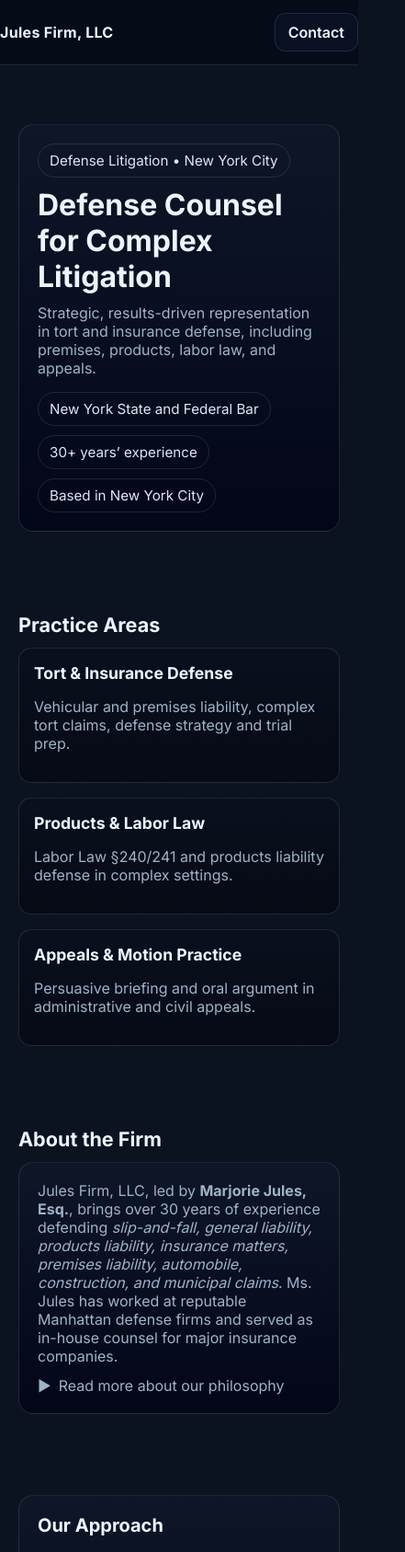
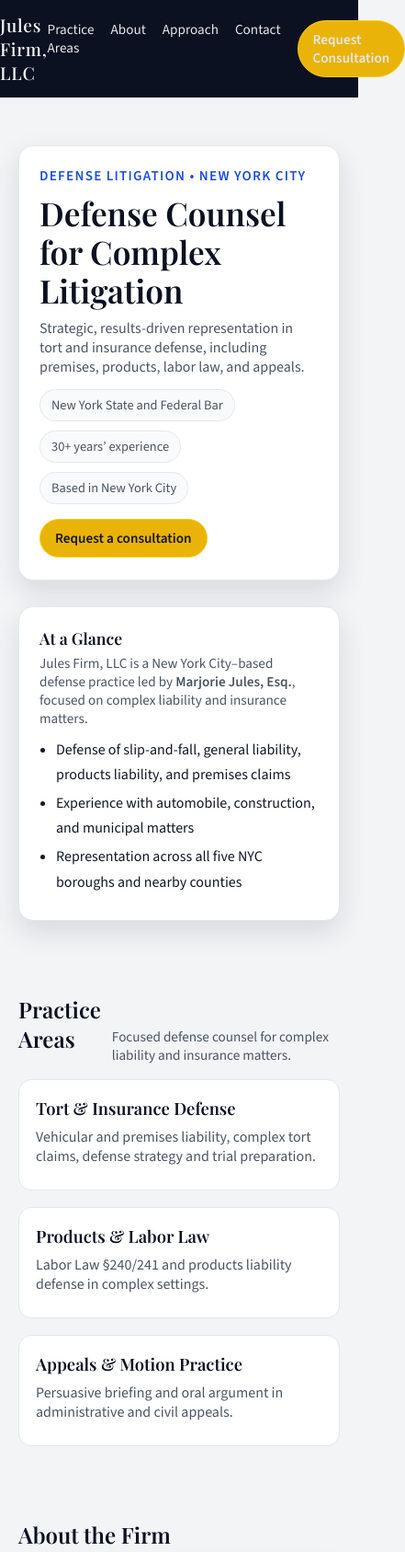
Before and after one commit to APJules/Marjorie-Jules-Website, a plain HTML site: page index.html in a window 390 px wide. Shown: the top 1687 px of the page at 92% size, 441 px wide, since content can reach past the window. Drawn offline with nearby package versions, Linux system fonts and the light colour scheme.

Commit message:
index.html

```diff
--- a/index.html
+++ b/index.html
@@ -4,71 +4,297 @@
   <meta charset="utf-8" />
   <meta name="viewport" content="width=device-width, initial-scale=1" />
   <title>Jules Firm, LLC | New York City Defense Counsel</title>
-  <meta name="description" content="Jules Firm, LLC provides strategic, results-driven defense counsel in New York City. Tort and insurance defense, premises, products, labor law, appeals." />
+  <meta name="description" content="Jules Firm, LLC provides strategic, results-driven defense counsel in New York City. Tort and insurance defense, premises liability, products liability, labor law, and appeals.">
 
+  <!-- Fonts -->
   <link rel="preconnect" href="https://fonts.googleapis.com">
   <link rel="preconnect" href="https://fonts.gstatic.com" crossorigin>
-  <link href="https://fonts.googleapis.com/css2?family=Inter:wght@300;400;600;700&display=swap" rel="stylesheet">
+  <link href="https://fonts.googleapis.com/css2?family=Playfair+Display:wght@500;600&family=Source+Sans+3:wght@300;400;600&display=swap" rel="stylesheet">
 
   <style>
     :root{
-      --bg:#0b1220;            /* solid dark navy */
-      --panel:rgba(15,23,42,.86);
-      --text:#eef4ff;          /* near white */
-      --muted:#9fb3c8;         /* soft blue-gray */
-      --accent:#38bdf8;        /* cyan sky */
-      --accent-2:#22d3ee;
-      --border:rgba(148,163,184,.18);
-      --ring:rgba(56,189,248,.35);
+      --bg-page:#f3f4f6;
+      --bg-card:#ffffff;
+      --nav-bg:#0b1120;
+      --footer-bg:#0b1120;
+
+      --ink:#0b1120;
+      --text:#111827;
+      --muted:#4b5563;
+
+      --accent-blue:#1d4ed8;
+      --accent-gold:#eab308;
+
+      --border:#e5e7eb;
+      --shadow:0 12px 30px rgba(15,23,42,.12);
+      --radius-card:16px;
     }
+
     *{box-sizing:border-box}
-    html,body{height:100%}
+    html,body{margin:0;padding:0}
     body{
+      font-family:"Source Sans 3", system-ui, -apple-system, "Segoe UI", sans-serif;
+      background:var(--bg-page);
+      color:var(--text);
+      -webkit-font-smoothing:antialiased;
+      -moz-osx-font-smoothing:grayscale;
+    }
+
+    a{color:var(--accent-blue);text-decoration:none}
+    a:hover{text-decoration:underline}
+
+    .skip-link{
+      position:absolute;left:-9999px;top:auto;
+      width:1px;height:1px;overflow:hidden;
+    }
+    .skip-link:focus{
+      position:static;width:auto;height:auto;
+      padding:8px 12px;
+      background:#ffffff;
+      border:2px solid var(--accent-blue);
+      z-index:1000;
+    }
+
+    /* Layout */
+    .container{
+      max-width:1120px;
+      margin:0 auto;
+      padding:0 20px;
+    }
+
+    header{
+      background:var(--nav-bg);
+      color:#f9fafb;
+      position:sticky;
+      top:0;
+      z-index:50;
+    }
+    .nav{
+      display:flex;
+      align-items:center;
+      justify-content:space-between;
+      padding:14px 0;
+    }
+    .brand{
+      font-family:"Playfair Display",serif;
+      font-size:1.2rem;
+      letter-spacing:.04em;
+    }
+    .nav-links{
+      display:flex;
+      gap:18px;
+      font-size:.95rem;
+    }
+    .nav-links a{
+      color:#e5e7eb;
+    }
+    .nav-links a:focus-visible{
+      outline:2px solid #facc15;
+      outline-offset:3px;
+    }
+
+    .btn{
+      display:inline-flex;
+      align-items:center;
+      justify-content:center;
+      padding:10px 16px;
+      border-radius:999px;
+      border:1px solid #facc15;
+      background:var(--accent-gold);
+      color:#111827;
+      font-weight:600;
+      font-size:.95rem;
+      cursor:pointer;
+      text-decoration:none;
+    }
+    .btn:hover{
+      background:#fbbf24;
+    }
+    .btn:focus-visible{
+      outline:2px solid #fef3c7;
+      outline-offset:2px;
+    }
+
+    main.container{
+      padding:32px 20px 40px;
+    }
+    section{
+      padding:40px 0;
+    }
+    h1,h2,h3,h4{
+      margin:0 0 8px;
+      color:var(--ink);
+      font-family:"Playfair Display",serif;
+    }
+    h1{font-size:2.2rem;line-height:1.2}
+    h2{font-size:1.5rem;margin-bottom:12px}
+    h3{font-size:1.15rem}
+    p{margin:0 0 10px}
+    .muted{color:var(--muted)}
+
+    .tagline{
+      font-size:.95rem;
+      letter-spacing:.08em;
+      text-transform:uppercase;
+      color:var(--accent-blue);
+      font-weight:600;
+    }
+
+    .hero{
+      display:grid;
+      grid-template-columns: minmax(0,1.5fr) minmax(0,1.1fr);
+      gap:28px;
+      align-items:stretch;
+    }
+    .card{
+      background:var(--bg-card);
+      border-radius:var(--radius-card);
+      border:1px solid var(--border);
+      box-shadow:var(--shadow);
+      padding:22px 22px 24px;
+    }
+
+    .hero-stats{
+      display:flex;
+      flex-wrap:wrap;
+      gap:10px;
+      margin-top:14px;
+    }
+    .stat-pill{
+      border-radius:999px;
+      border:1px solid var(--border);
+      padding:7px 12px;
+      font-size:.9rem;
+      color:var(--muted);
+      background:#f9fafb;
+    }
+    .hero-actions{
+      display:flex;
+      gap:10px;
+      flex-wrap:wrap;
+      margin-top:16px;
+    }
+
+    .section-header{
+      display:flex;
+      align-items:flex-end;
+      justify-content:space-between;
+      gap:12px;
+      margin-bottom:16px;
+    }
+    .section-header p{
       margin:0;
-      font-family:Inter,system-ui,-apple-system,"Segoe UI",Roboto,"Helvetica Neue",Arial,"Noto Sans",sans-serif;
-      background:var(--bg); color:var(--text);
-      -webkit-font-smoothing:antialiased; -moz-osx-font-smoothing:grayscale;
+      font-size:.95rem;
     }
-    a,a:visited{color:var(--accent); text-decoration:none}
-    a:hover{color:var(--accent-2)}
-    .container{max-width:1100px; margin:0 auto; padding:0 20px}
-    header{position:sticky; top:0; z-index:40; background:rgba(7,12,24,.9); border-bottom:1px solid var(--border); backdrop-filter:saturate(140%) blur(6px)}
-    .nav{display:flex; align-items:center; justify-content:space-between; padding:14px 0}
-    .brand{font-weight:700; letter-spacing:.3px}
-    .btn{border:1px solid var(--border); background:#081021; color:var(--text); padding:10px 14px; border-radius:12px; font-weight:600}
-    .btn:focus{outline:none; box-shadow:0 0 0 6px var(--ring)}
 
-    main.container{padding:28px 20px}
-    section{padding:44px 0}
-    h1,h2,h3,h4{margin:0 0 10px}
-    .muted{color:var(--muted)}
-    .card{background:linear-gradient(180deg,var(--panel),rgba(2,6,23,.9)); border:1px solid var(--border); border-radius:16px; padding:20px}
-    .grid-3{display:grid; grid-template-columns:repeat(3,minmax(0,1fr)); gap:16px}
-    .grid-2{display:grid; grid-template-columns:repeat(2,minmax(0,1fr)); gap:16px}
-    .pill{display:inline-block; padding:8px 12px; border:1px solid var(--border); border-radius:999px; color:#dbe7f6; font-size:.95rem}
-    ul.clean{margin:10px 0 0 18px; line-height:1.75}
-    .tile{border:1px solid var(--border); border-radius:14px; padding:16px; background:linear-gradient(180deg,rgba(10,16,30,.9),rgba(6,10,20,.9))}
+    .grid-3{
+      display:grid;
+      grid-template-columns:repeat(3,minmax(0,1fr));
+      gap:18px;
+    }
+    .grid-2{
+      display:grid;
+      grid-template-columns:repeat(2,minmax(0,1fr));
+      gap:18px;
+    }
 
-    /* Contact form */
-    .contact-wrap{display:grid; grid-template-columns:1.1fr .9fr; gap:18px}
-    label{display:block; font-size:.92rem; color:#d1e5f7; margin:6px 0}
-    input,textarea{width:100%; background:#081021; border:1px solid var(--border); color:var(--text); padding:12px 14px; border-radius:12px}
-    textarea{min-height:130px; resize:vertical}
-    .row{display:grid; grid-template-columns:1fr 1fr; gap:12px}
+    .tile{
+      background:var(--bg-card);
+      border-radius:14px;
+      border:1px solid var(--border);
+      padding:18px 18px 16px;
+    }
 
-    .office{font-size:1.1rem; line-height:1.8; font-weight:700; background:rgba(56,189,248,.10);
-      padding:16px 18px; border-radius:12px; border:1px solid rgba(56,189,248,.35)}
+    ul.clean{
+      margin:4px 0 0 18px;
+      padding:0;
+      line-height:1.7;
+    }
+    ul.clean li{margin-bottom:4px}
 
-    /* Read more discloser */
-    details summary{cursor:pointer; list-style:none}
+    details{
+      margin-top:8px;
+    }
+    details summary{
+      list-style:none;
+      cursor:pointer;
+      display:inline-flex;
+      align-items:center;
+      gap:6px;
+      font-size:.95rem;
+      color:var(--accent-blue);
+    }
     details summary::-webkit-details-marker{display:none}
-    summary .chev{transition:transform .15s ease}
-    details[open] summary .chev{transform:rotate(90deg)}
+    .chevron{
+      font-size:.8rem;
+      transition:transform .15s ease;
+    }
+    details[open] .chevron{
+      transform:rotate(90deg);
+    }
 
-    footer{padding:26px 0; color:#b9cbe0; border-top:1px solid var(--border)}
+    .contact-layout{
+      display:grid;
+      grid-template-columns: minmax(0,1.2fr) minmax(0,1fr);
+      gap:22px;
+      align-items:flex-start;
+    }
+    label{
+      display:block;
+      font-size:.9rem;
+      margin-bottom:4px;
+      color:var(--ink);
+    }
+    input,textarea{
+      width:100%;
+      font:inherit;
+      border-radius:10px;
+      border:1px solid var(--border);
+      padding:10px 12px;
+      background:#f9fafb;
+      color:var(--text);
+    }
+    input:focus-visible, textarea:focus-visible{
+      outline:2px solid var(--accent-blue);
+      outline-offset:2px;
+      border-color:var(--accent-blue);
+    }
+    textarea{min-height:130px;resize:vertical}
 
-    @media (max-width:920px){
-      .grid-3,.grid-2,.contact-wrap,.row{grid-template-columns:1fr}
+    .form-row{
+      display:grid;
+      grid-template-columns:1fr 1fr;
+      gap:12px;
+    }
+
+    .office-block{
+      padding:18px 18px 16px;
+      background:var(--bg-card);
+      border-radius:14px;
+      border:1px solid var(--border);
+    }
+
+    footer{
+      background:var(--footer-bg);
+      color:#e5e7eb;
+      padding:18px 0;
+      font-size:.9rem;
+    }
+    footer .footer-inner{
+      display:flex;
+      justify-content:space-between;
+      align-items:center;
+      gap:10px;
+      flex-wrap:wrap;
+    }
+
+    @media (max-width: 900px){
+      .hero{grid-template-columns:1fr}
+      .grid-3{grid-template-columns:1fr}
+      .grid-2{grid-template-columns:1fr}
+      .contact-layout{grid-template-columns:1fr}
+      .form-row{grid-template-columns:1fr}
+      main.container{padding-top:20px}
     }
   </style>
 
@@ -93,86 +319,123 @@
   </script>
 </head>
 <body>
+  <a href="#main" class="skip-link">Skip to main content</a>
+
   <header>
-    <div class="container nav">
+    <div class="container nav" aria-label="Main navigation">
       <div class="brand">Jules Firm, LLC</div>
-      <a class="btn" href="#contact">Contact</a>
+      <nav class="nav-links" aria-label="Primary">
+        <a href="#practice-areas">Practice Areas</a>
+        <a href="#about">About</a>
+        <a href="#approach">Approach</a>
+        <a href="#contact">Contact</a>
+        <a href="#contact" class="btn">Request Consultation</a>
+      </nav>
     </div>
   </header>
 
-  <main class="container">
+  <main id="main" class="container">
 
-    <!-- HERO: crisp + short -->
-    <section style="padding-top:36px">
-      <div class="card">
-        <span class="pill">Defense Litigation • New York City</span>
-        <h1 style="font-size:2rem; margin-top:10px">Defense Counsel for Complex Litigation</h1>
-        <p class="muted" style="margin-top:6px">
-          Strategic, results-driven representation in tort and insurance defense, including premises, products, labor law, and appeals.
-        </p>
-        <div style="display:flex; gap:10px; flex-wrap:wrap; margin-top:10px">
-          <span class="pill">New York State and Federal Bar</span>
-          <span class="pill">30+ years’ experience</span>
-          <span class="pill">Based in New York City</span>
+    <!-- HERO -->
+    <section aria-labelledby="hero-heading" style="padding-top:32px">
+      <div class="hero">
+        <div class="card">
+          <p class="tagline">Defense Litigation • New York City</p>
+          <h1 id="hero-heading">Defense Counsel for Complex Litigation</h1>
+          <p class="muted">
+            Strategic, results-driven representation in tort and insurance defense, including premises,
+            products, labor law, and appeals.
+          </p>
+
+          <div class="hero-stats" aria-label="Key facts">
+            <div class="stat-pill">New York State and Federal Bar</div>
+            <div class="stat-pill">30+ years’ experience</div>
+            <div class="stat-pill">Based in New York City</div>
+          </div>
+
+          <div class="hero-actions">
+            <a href="#contact" class="btn">Request a consultation</a>
+          </div>
+        </div>
+
+        <!-- At a Glance (no photo / no placeholders) -->
+        <aside class="card" aria-label="Firm overview">
+          <h2 style="font-size:1.1rem;margin-bottom:6px">At a Glance</h2>
+          <p class="muted" style="font-size:.95rem;margin-bottom:10px">
+            Jules Firm, LLC is a New York City–based defense practice led by <strong>Marjorie Jules, Esq.</strong>,
+            focused on complex liability and insurance matters.
+          </p>
+          <ul class="clean" style="margin-top:4px">
+            <li>Defense of slip-and-fall, general liability, products liability, and premises claims</li>
+            <li>Experience with automobile, construction, and municipal matters</li>
+            <li>Representation across all five NYC boroughs and nearby counties</li>
+          </ul>
+        </aside>
+      </div>
+    </section>
+
+    <!-- PRACTICE AREAS -->
+    <section id="practice-areas" aria-labelledby="practice-heading">
+      <div class="section-header">
+        <h2 id="practice-heading">Practice Areas</h2>
+        <p class="muted">Focused defense counsel for complex liability and insurance matters.</p>
+      </div>
+      <div class="grid-3">
+        <div class="tile">
+          <h3>Tort &amp; Insurance Defense</h3>
+          <p class="muted">
+            Vehicular and premises liability, complex tort claims, defense strategy and trial preparation.
+          </p>
+        </div>
+        <div class="tile">
+          <h3>Products &amp; Labor Law</h3>
+          <p class="muted">
+            Labor Law §240/241 and products liability defense in complex settings.
+          </p>
+        </div>
+        <div class="tile">
+          <h3>Appeals &amp; Motion Practice</h3>
+          <p class="muted">
+            Persuasive briefing and oral argument in administrative and civil appeals.
+          </p>
         </div>
       </div>
     </section>
 
-    <!-- PRACTICE AREAS: up front, scannable -->
-    <section>
-      <h2 style="font-size:1.35rem; margin-bottom:12px">Practice Areas</h2>
-      <div class="grid-3">
-        <div class="tile">
-          <h3 style="font-size:1.1rem">Tort & Insurance Defense</h3>
-          <p class="muted">Vehicular and premises liability, complex tort claims, defense strategy and trial prep.</p>
-        </div>
-        <div class="tile">
-          <h3 style="font-size:1.1rem">Products & Labor Law</h3>
-          <p class="muted">Labor Law §240/241 and products liability defense in complex settings.</p>
-        </div>
-        <div class="tile">
-          <h3 style="font-size:1.1rem">Appeals & Motion Practice</h3>
-          <p class="muted">Persuasive briefing and oral argument in administrative and civil appeals.</p>
-        </div>
-      </div>
-    </section>
-
-    <!-- ABOUT: concise + expandable philosophy -->
-    <section>
-      <h2 style="font-size:1.35rem; margin-bottom:12px">About the Firm</h2>
+    <!-- ABOUT -->
+    <section id="about" aria-labelledby="about-heading">
+      <h2 id="about-heading">About the Firm</h2>
       <div class="card">
-        <p class="muted" style="margin:0">
+        <p class="muted">
           Jules Firm, LLC, led by <strong>Marjorie Jules, Esq.</strong>, brings over 30 years of experience defending
-          <em>slip-and-fall, general liability, products liability, insurance matters, premises liability, automobile, construction, and municipal claims</em>.
-          Ms. Jules has worked at reputable Manhattan defense firms and served as in-house counsel for major insurance companies.
+          slip-and-fall, general liability, products liability, insurance matters, premises liability,
+          automobile, construction, and municipal claims. Ms. Jules has worked at reputable Manhattan
+          defense firms and served as in-house counsel for major insurance companies.
         </p>
 
-        <details style="margin-top:12px">
-          <summary class="muted" style="display:flex; align-items:center; gap:8px">
-            <span class="chev">▶</span> Read more about our philosophy
-          </summary>
-          <div style="margin-top:10px">
+        <details>
+          <summary><span class="chevron">▶</span><span>Read more about our philosophy</span></summary>
+          <div style="margin-top:8px">
             <p>
-              We provide premier defense representation with personalized, robust strategies designed to protect legal rights and secure clients’ best interests.
-              Our team approaches every case with diligence, exploring every facet to achieve the most favorable resolution possible.
+              The firm is dedicated to providing premier defense representation with personalized, robust strategies
+              designed to protect legal rights and secure clients’ best interests. Every matter receives focused attention,
+              thoughtful evaluation, and a clear plan tailored to the client’s objectives.
             </p>
             <p>
-              Our varied background equips us to anticipate challenges and construct effective defense arguments aligned with prevailing legal precedents.
-              Accessibility and timely support are core to our practice.
-            </p>
-            <p>
-              When your matter deserves astute, strategic, and tenacious defense, we’re ready to help.
+              Our varied background equips us to anticipate challenges and construct effective defense arguments
+              aligned with prevailing legal precedents. Accessibility and timely support are core to our practice.
+              When your matter deserves astute, strategic, and tenacious defense, the firm is ready to help.
             </p>
           </div>
         </details>
       </div>
     </section>
 
-    <!-- APPROACH + VALUES: bullets, not paragraphs -->
-    <section>
+    <!-- APPROACH & VALUES -->
+    <section id="approach" aria-labelledby="approach-heading">
       <div class="grid-2">
         <div class="card">
-          <h2 style="font-size:1.25rem">Our Approach</h2>
+          <h2 id="approach-heading" style="font-size:1.3rem">Our Approach</h2>
           <ul class="clean">
             <li>Hands-on representation by experienced attorneys</li>
             <li>Clear communication and direct attorney access</li>
@@ -181,7 +444,7 @@
           </ul>
         </div>
         <div class="card">
-          <h2 style="font-size:1.25rem">Core Values</h2>
+          <h2 style="font-size:1.3rem">Core Values</h2>
           <ul class="clean">
             <li>Professionalism, integrity, and diligence</li>
             <li>Assertive protection of client rights</li>
@@ -192,14 +455,14 @@
       </div>
     </section>
 
-    <!-- CONTACT + OFFICE -->
-    <section id="contact">
-      <div class="contact-wrap">
+    <!-- CONTACT & OFFICE -->
+    <section id="contact" aria-labelledby="contact-heading">
+      <div class="contact-layout">
         <div class="card">
-          <h2 style="font-size:1.25rem; margin-bottom:10px">Contact</h2>
-          <p class="muted">Send a message and we’ll get back to you promptly.</p>
+          <h2 id="contact-heading">Contact</h2>
+          <p class="muted">Send a message and we’ll respond as promptly as possible.</p>
           <form action="https://formspree.io/f/mrbynwre" method="POST">
-            <div class="row">
+            <div class="form-row">
               <div>
                 <label for="name">Full name</label>
                 <input id="name" name="name" type="text" autocomplete="name" required />
@@ -209,69 +472,74 @@
                 <input id="email" name="email" type="email" autocomplete="email" required />
               </div>
             </div>
-            <div>
+
+            <div style="margin-top:10px">
               <label for="message">Message</label>
               <textarea id="message" name="message" required></textarea>
             </div>
 
-            <!-- Optional metadata -->
+            <!-- Formspree metadata -->
             <input type="hidden" name="_subject" value="New inquiry from julesfirm.com" />
             <input type="hidden" name="_next" value="https://julesfirm.com/#thanks" />
             <input type="text" name="_gotcha" style="display:none" tabindex="-1" autocomplete="off" />
 
-            <div style="margin-top:12px">
-              <button class="btn" type="submit">Send message</button>
+            <div style="margin-top:14px">
+              <button type="submit" class="btn">Send message</button>
             </div>
-            <p class="muted" style="margin-top:8px; font-size:.9rem">
-              Do not send confidential details. Submitting this form does not create an attorney-client relationship.
+
+            <p class="muted" style="margin-top:8px;font-size:.9rem">
+              Do not send confidential details through this form. Submitting a message does not create an attorney-client relationship.
             </p>
           </form>
 
-          <!-- Shown after redirect to #thanks -->
-          <div id="thanks" class="tile" style="display:none; margin-top:14px">
+          <div id="thanks" class="tile" style="display:none;margin-top:14px">
             <p class="muted" style="margin:0">Thank you — your message has been sent.</p>
           </div>
         </div>
 
-        <div class="card">
-          <h2 style="font-size:1.25rem; margin-bottom:10px">Office</h2>
-          <div class="office">
-            Jules Firm, LLC<br/>
+        <aside class="office-block" aria-label="Office information">
+          <h2 style="font-size:1.2rem;margin-bottom:8px">Office</h2>
+          <p>
+            <strong>Jules Firm, LLC</strong><br/>
             700 Columbus Avenue<br/>
             Front #20181<br/>
             New York, NY 10025
-          </div>
-          <p class="muted" style="margin-top:12px">
+          </p>
+          <p class="muted" style="margin-top:6px">
             Service area: All five NYC boroughs, plus Nassau, Suffolk, and Westchester Counties.
           </p>
-        </div>
+        </aside>
       </div>
     </section>
 
-    <section>
+    <section aria-label="Legal notice">
       <div class="tile">
-        <p class="muted" style="margin:0; font-size:.9rem">
-          Attorney Advertising. Prior results do not guarantee a similar outcome. This site provides general information and does not create an attorney-client relationship.
+        <p class="muted" style="margin:0;font-size:.9rem">
+          Attorney Advertising. Prior results do not guarantee a similar outcome. This site provides general information
+          and does not create an attorney-client relationship.
         </p>
       </div>
     </section>
   </main>
 
   <footer>
-    <div class="container" style="display:flex; justify-content:space-between; gap:12px; flex-wrap:wrap">
+    <div class="container footer-inner">
       <div>© <span id="yr"></span> Jules Firm, LLC</div>
       <div>New York City</div>
     </div>
   </footer>
 
   <script>
-    // footer year
+    // Year in footer
     document.getElementById('yr').textContent = new Date().getFullYear();
 
-    // reveal thank-you box on redirect
+    // Show thank-you message after Formspree redirect
     if (location.hash === '#thanks') {
-      const t = document.getElementById('thanks');
-      if (t) { t.style.display = 'block'; setTimeout(()=>t.scrollIntoView({behavior:'smooth'}), 50); }
+      const thanks = document.getElementById('thanks');
+      if (thanks) {
+        thanks.style.display = 'block';
+        setTimeout(() => { thanks.scrollIntoView({behavior:'smooth'}); }, 80);
+      }
     }
   </script>
 </body>
```
